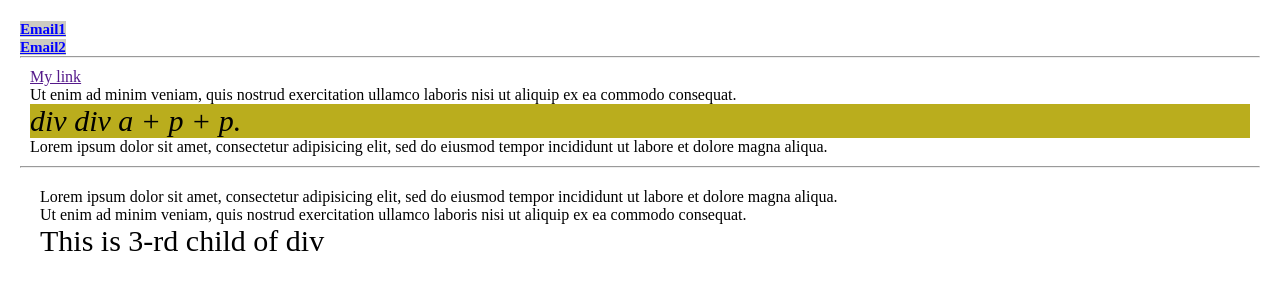
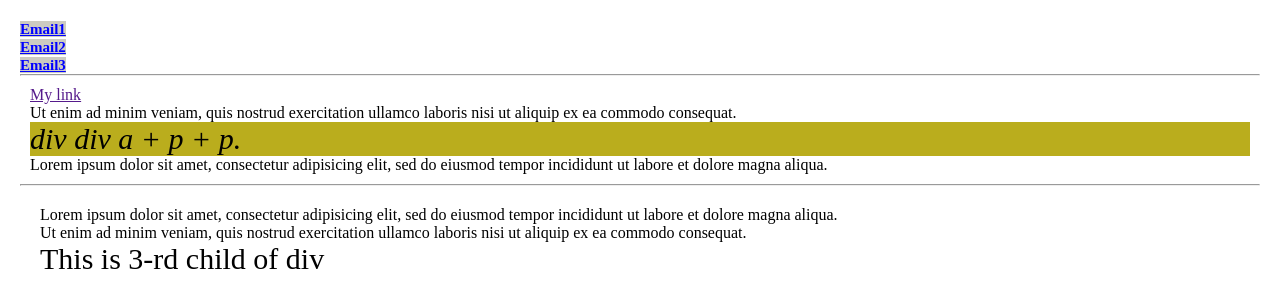
Before and after one commit to DmytroTohan/Rwd-hwk, a plain HTML site: page Task-5/SubTask3/index.html in a window 1280 px wide. Drawn offline with Linux system fonts and the light colour scheme.

Commit message:
Update index.html

```diff
--- a/Task-5/SubTask3/index.html
+++ b/Task-5/SubTask3/index.html
@@ -10,9 +10,14 @@
             <div role="navigation">
                 <span>
                     <a href="mailto">Email1</a>
-                    <br>
+                </span>
+                <br>
+                <span>
                     <a href="mailto">Email2</a>
-                    <br>
+                </span>
+                <br>
+                <span>
+                    <a href="mailto">Email3</a>
                 </span>
                 <hr/>
                 <div class="cont1">
```
